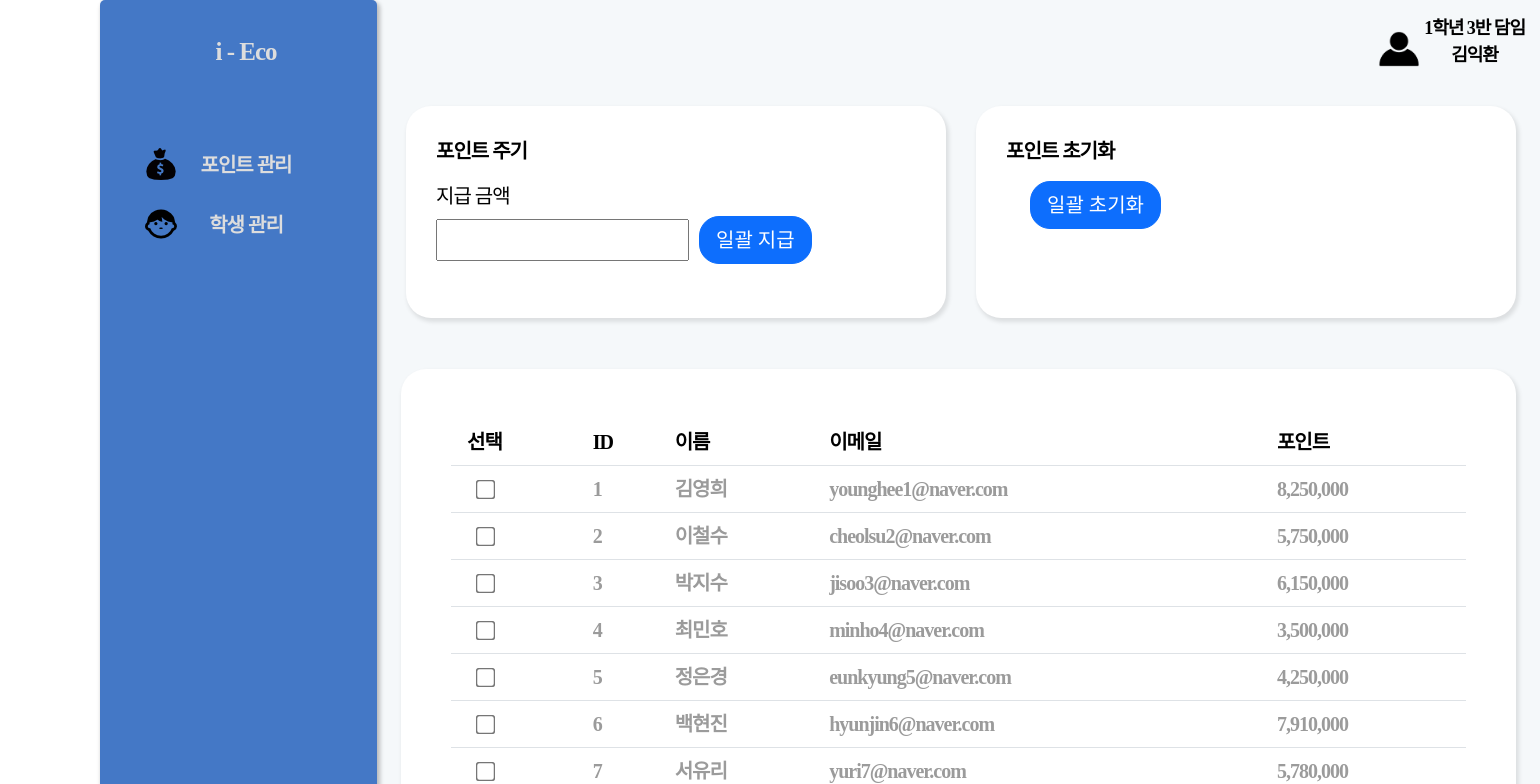
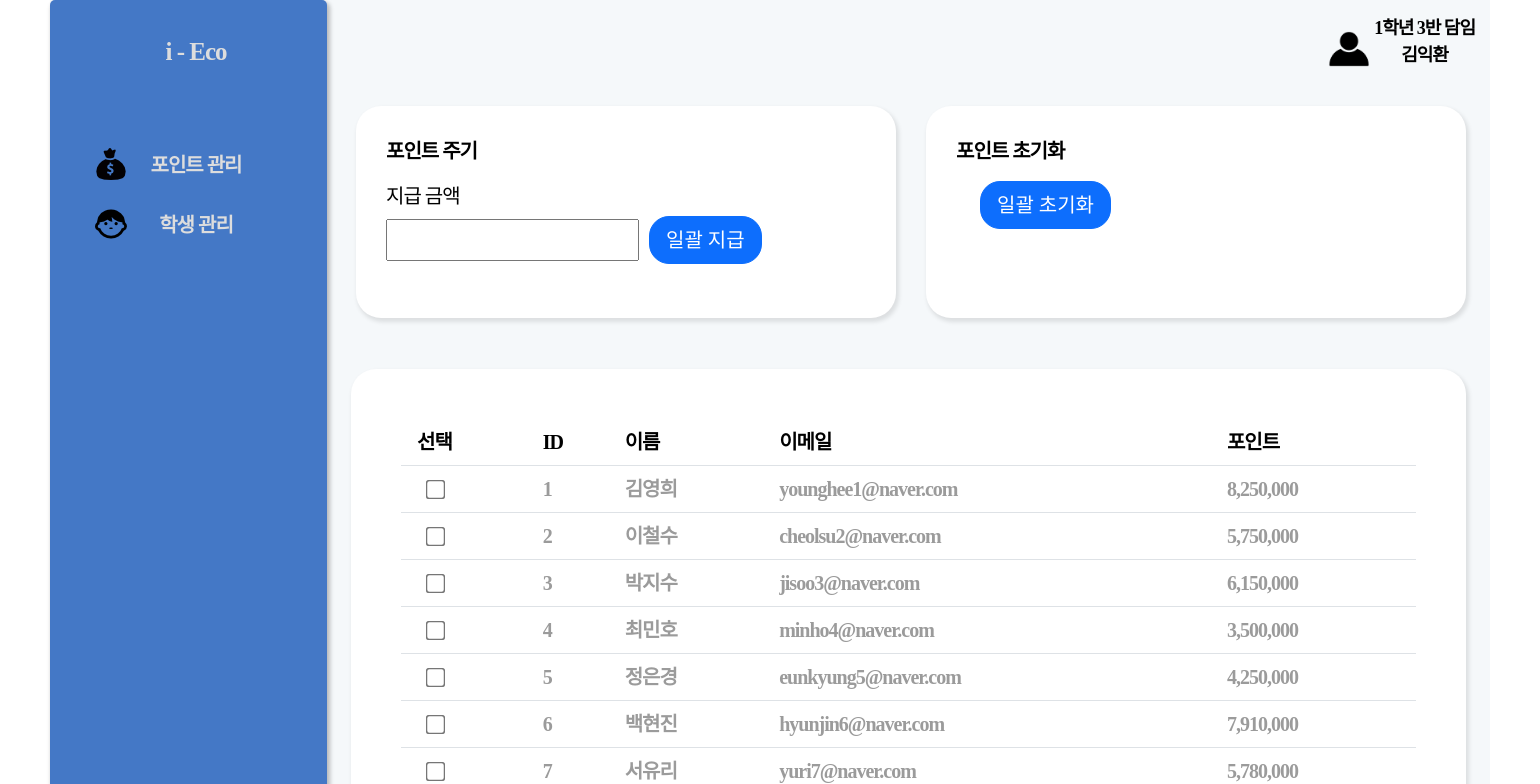
Before and after one commit to MoneyPlay-DigitalHanaro/front-end, a React (Create React App) app: page /admin in a window 1280 px wide. Shown: the top 784 px of the page, 1540 px wide, since content can reach past the window. Built offline with nearby package versions, Linux system fonts and the light colour scheme; a web font is replaced by a local one.

Commit message:
style: news 목록 페이지

```diff
--- a/src/style/css/App.css
+++ b/src/style/css/App.css
@@ -9,7 +9,7 @@
 
 .App {
   text-align: center;
-  padding-left: 50px;
+  /* padding-left: 50px; */
   font-size: 20px;
   font-family: 'Tmoney';
   color: black;
```
